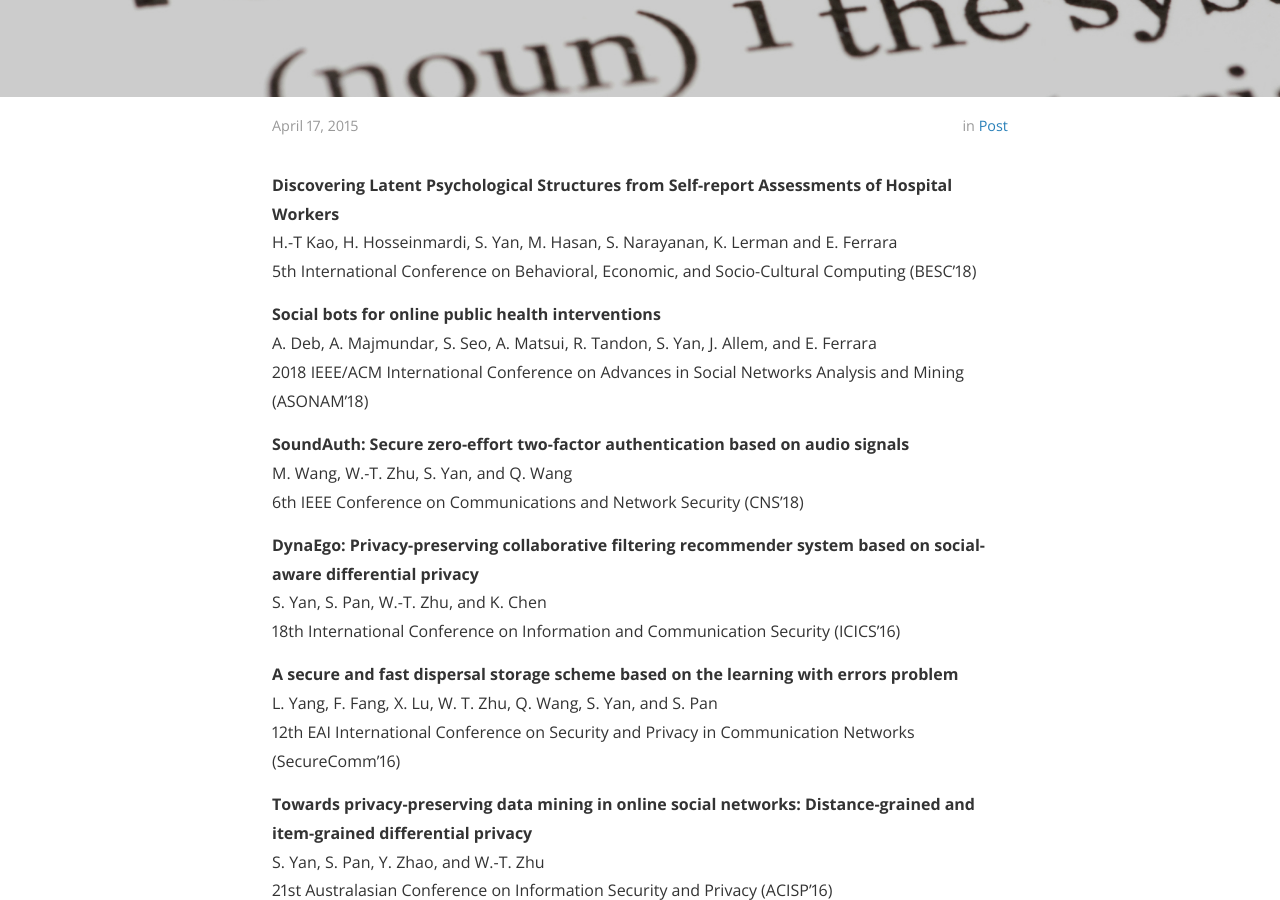
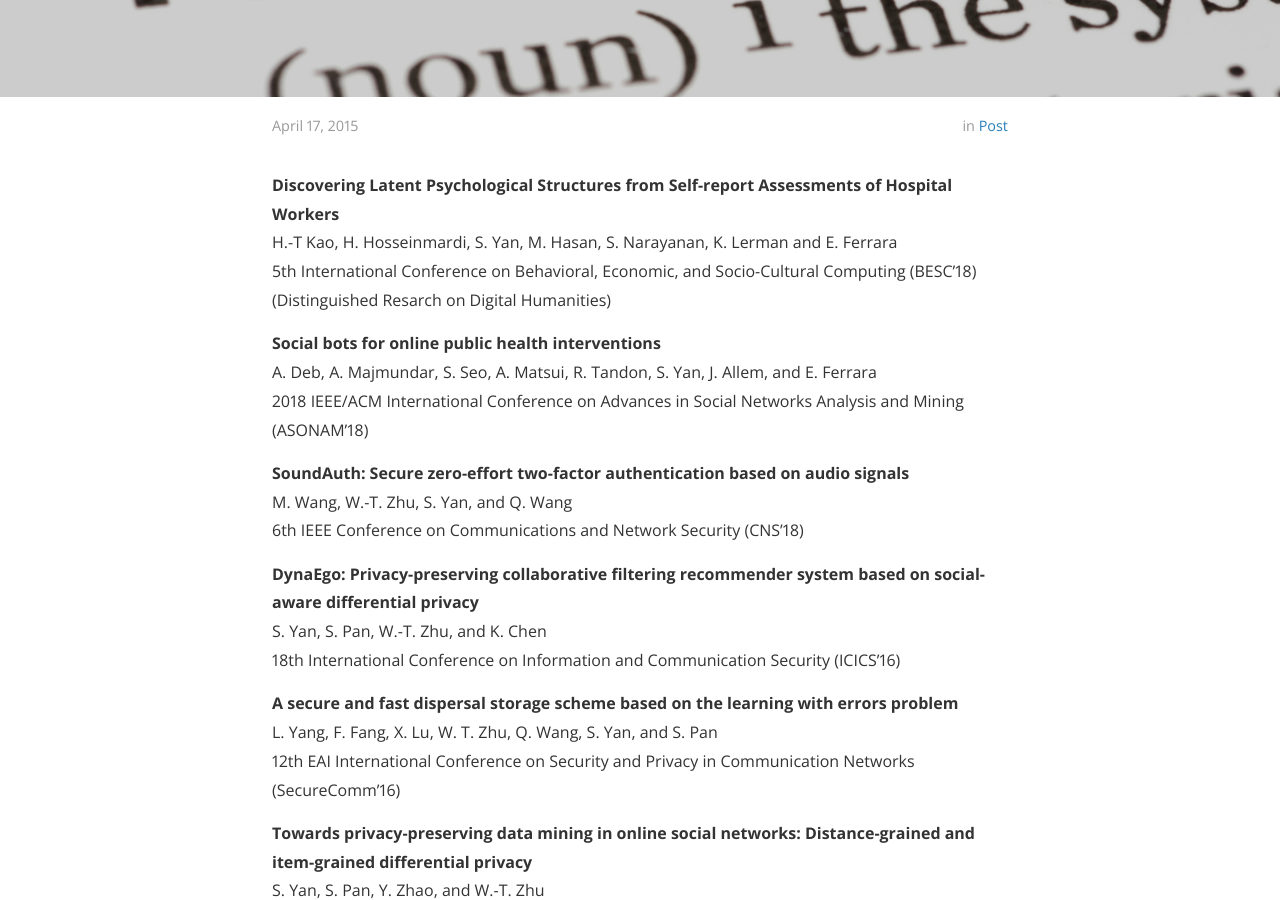
Before and after one commit to yanshentracy/page, a Jekyll site: the page built from _posts/2015-04-17-publication.markdown, in a window 1280 px wide and 900 px high, scrolled down 406 px. Built offline with Jekyll 4.4.1, drawn with Linux system fonts in a browser that asks for light colours; nearby versions of some CDN libraries.

Commit message:
Update 2015-04-17-publication.markdown

```diff
--- a/_posts/2015-04-17-publication.markdown
+++ b/_posts/2015-04-17-publication.markdown
@@ -9,6 +9,7 @@ cover:  "/assets/publication.jpg"
 <strong>Discovering Latent Psychological Structures from Self-report Assessments of Hospital Workers</strong><br/>
 H.-T Kao, H. Hosseinmardi, S. Yan, M. Hasan, S. Narayanan, K. Lerman and E. Ferrara<br/>
 5th International Conference on Behavioral, Economic, and Socio-Cultural Computing  (BESC'18)
+(Distinguished Resarch on Digital Humanities)
 
 <strong>Social bots for online public health interventions</strong><br/>
 A. Deb, A. Majmundar, S. Seo, A. Matsui, R. Tandon, S. Yan, J. Allem, and E. Ferrara<br/>
```
